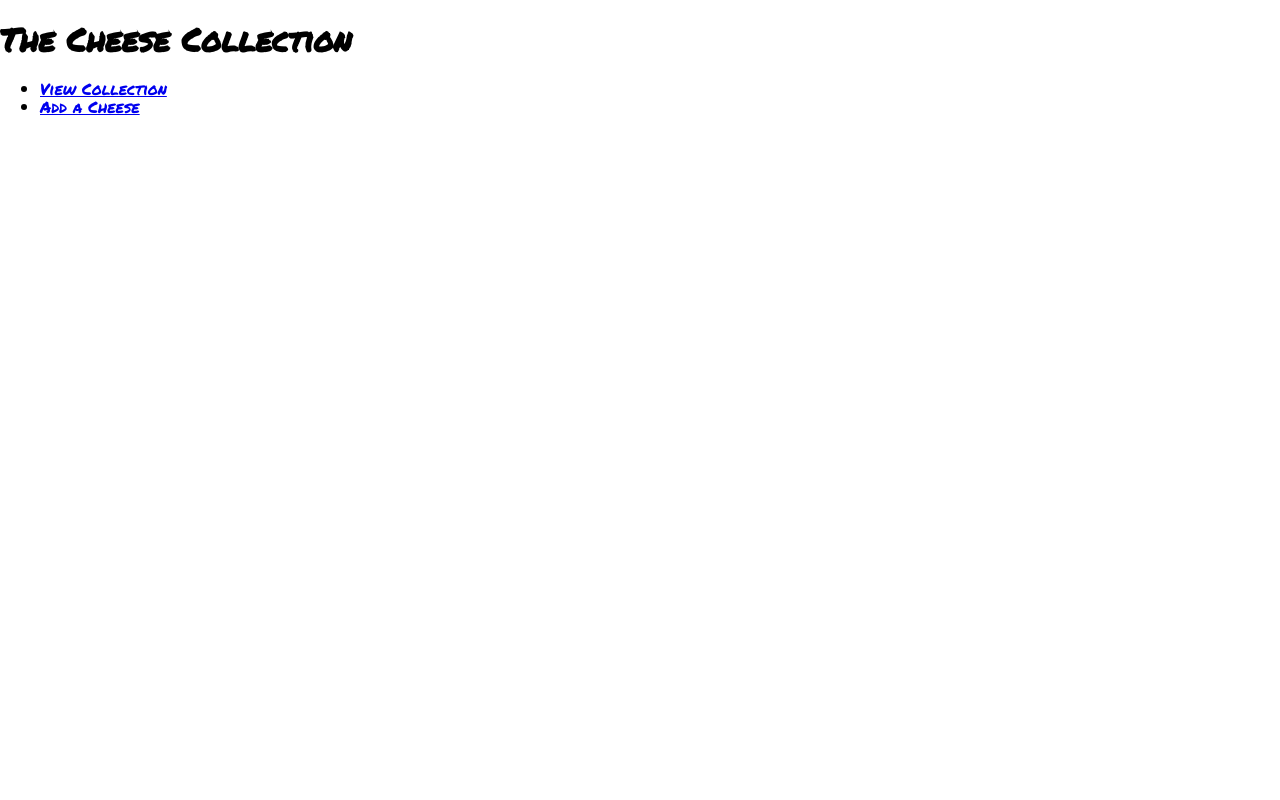
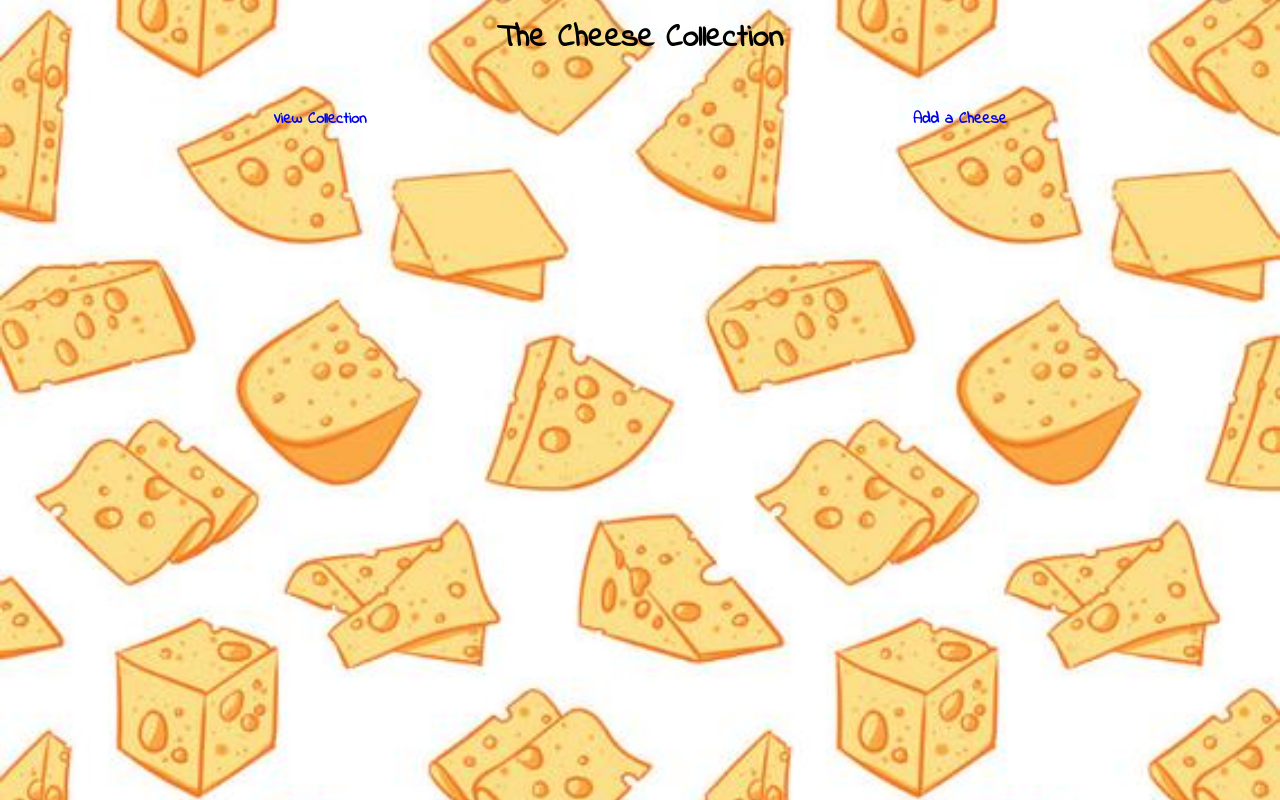
Before and after one commit to daniellaskinner/collectionApp, a PHP site: page / in a window 1280 px wide. Run offline with PHP 8.4, Linux system fonts and the light colour scheme.

Commit message:
Added background and styled

```diff
--- a/styles.css
+++ b/styles.css
@@ -3,6 +3,40 @@
 }
 
 html {
-    font-family: 'Permanent Marker', cursive;
-    /*font-family: 'Indie Flower', cursive;*/
+    /*font-family: 'Permanent Marker', cursive;*/
+    font-family: 'Indie Flower', cursive;
+    font-weight: 900;
+    background: url("images/background.jpg") no-repeat center center fixed;
+    -webkit-background-size: cover;
+    -moz-background-size: cover;
+    -o-background-size: cover;
+    background-size: cover;
+    /*opacity: 0.5;*/
 }
+
+
+h1 {
+    text-align: center;
+}
+
+nav ul {
+    overflow: auto;
+    background-color: transparent;
+    padding: 0;
+}
+
+nav li {
+    float: left;
+    width: 50%;
+    padding: 30px;
+    text-align: center;
+}
+
+a:hover, a:active, a:visited, a:focus {
+    text-decoration: none;
+}
+
+ul, a {
+    list-style: none;
+    text-decoration: none;
+}
```
